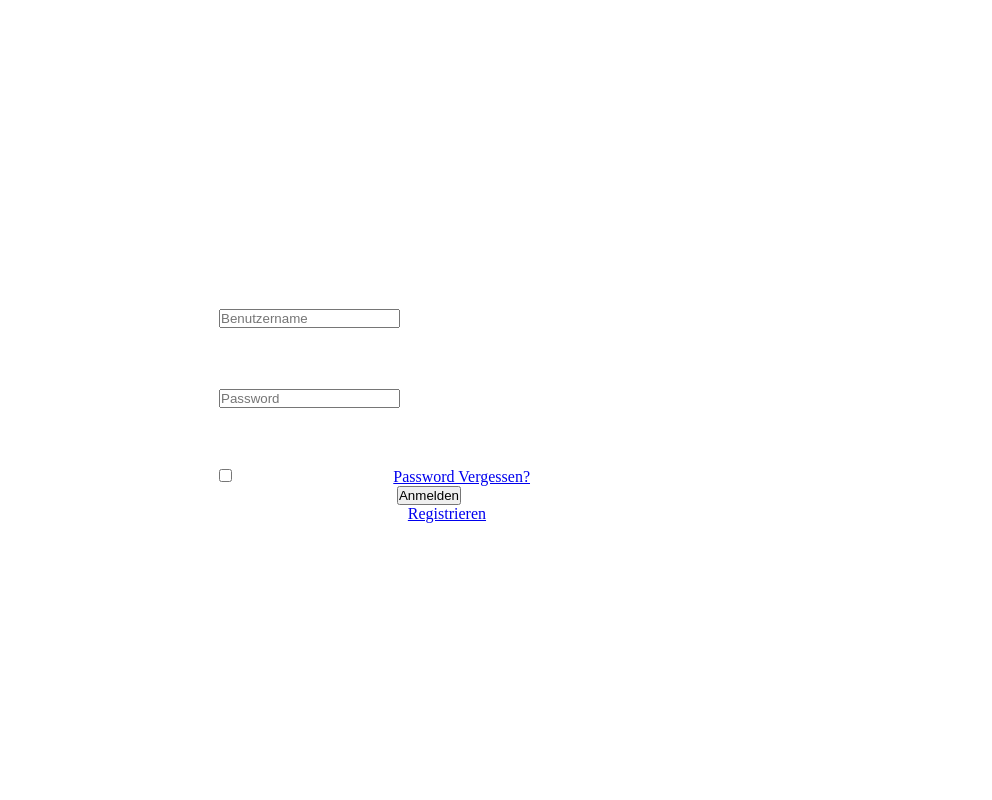
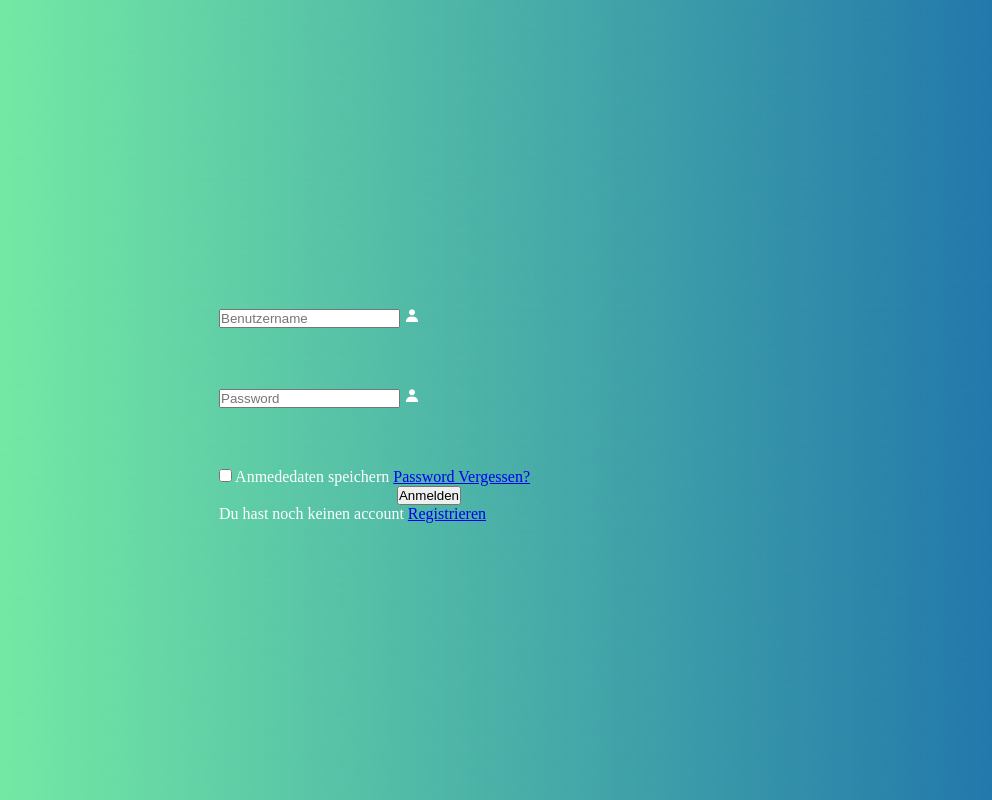
Before and after one commit to maxim032010/Coding, a plain HTML site: page index.html in a window 1280 px wide. Shown: the whole page, without its empty margins (211-1203 px from the left). Drawn offline with nearby package versions, Linux system fonts and the light colour scheme.

Commit message:
style.css

```diff
--- a/style.css
+++ b/style.css
@@ -5,7 +5,7 @@ body {
     justify-content: center;
     align-items: center;
     min-height: 100vh;
-    background-image: url(pictures/Background.png);
+    background-image: url(Background.png);
     background-size: cover;
     background-repeat: no-repeat;
 }
```
